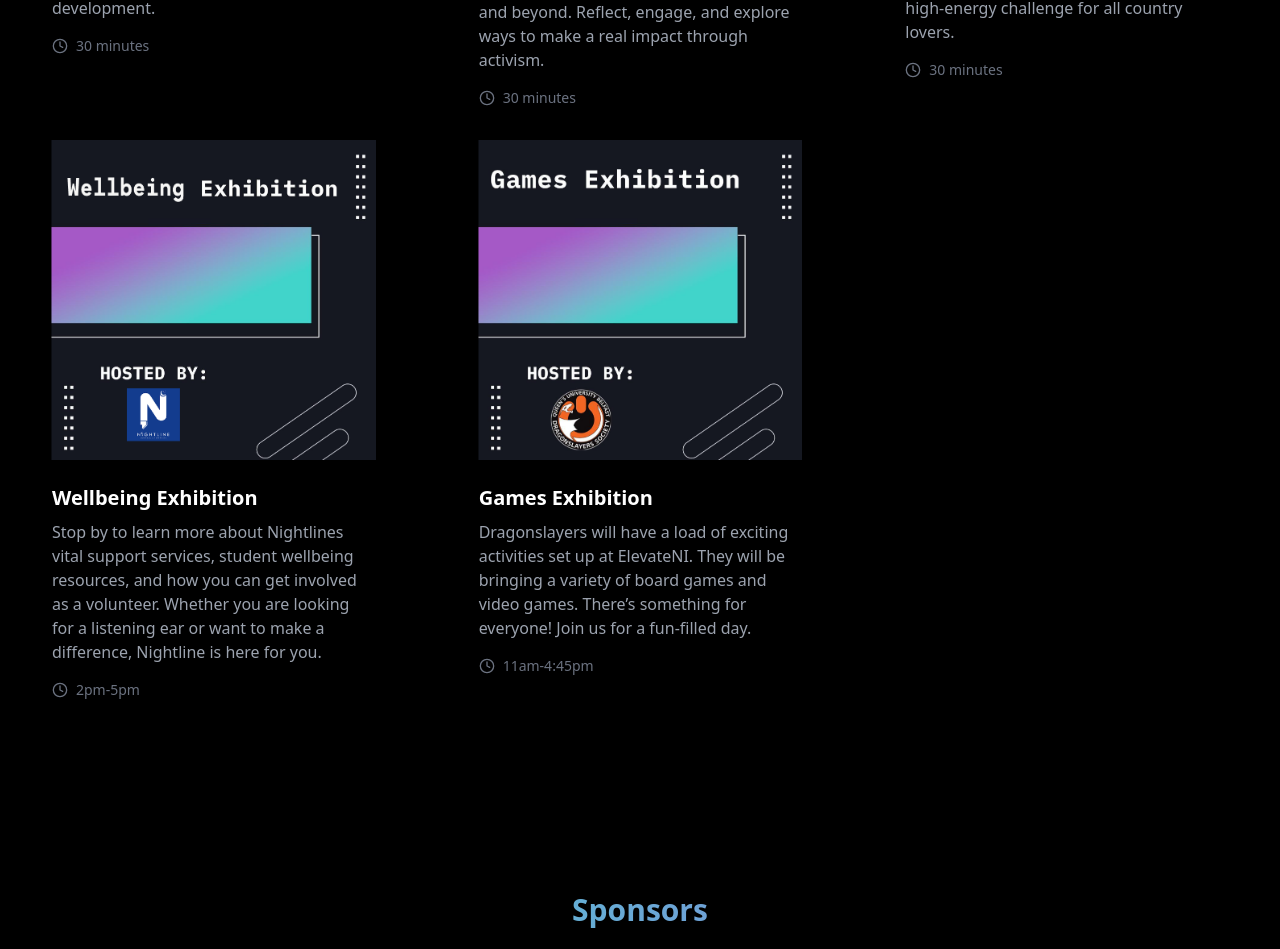
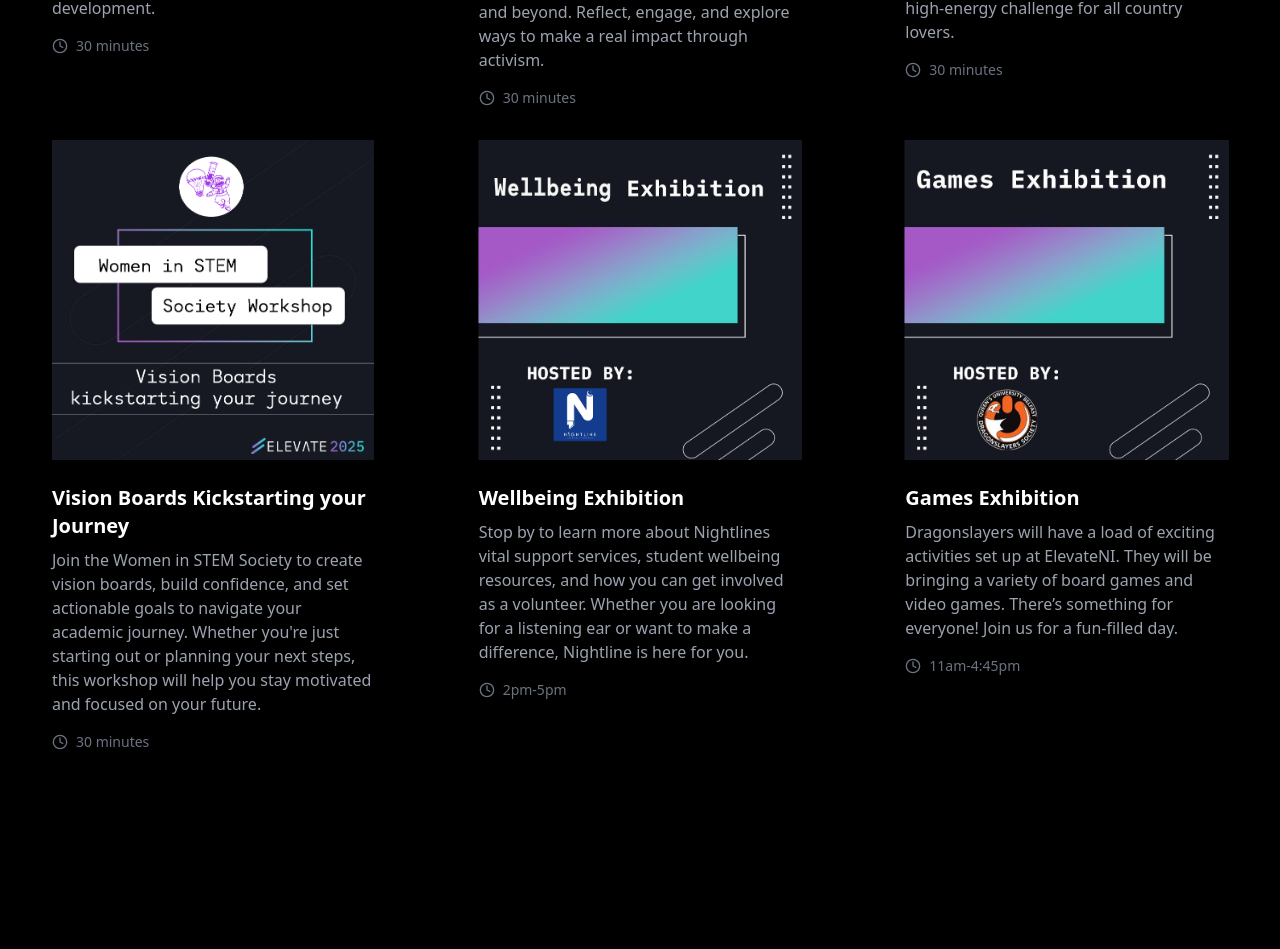
Before and after one commit to elevateni/elevateNI-website, a Next.js app: page / in a window 1280 px wide. Shown: the part 7131-8080 px from the top of the page. Built offline with nearby package versions, Linux system fonts and the light colour scheme.

Commit message:
women in stem workshop

```diff
--- a/app/_components/workshops.jsx
+++ b/app/_components/workshops.jsx
@@ -53,6 +53,14 @@ export function Workshops() {
       duration: "30 minutes",
     },
     {
+      id: 20,
+      title: "Vision Boards Kickstarting your Journey",
+      imageURL: "/images/workshops/womeninstem.png",
+      description:
+        "Join the Women in STEM Society to create vision boards, build confidence, and set actionable goals to navigate your academic journey. Whether you're just starting out or planning your next steps, this workshop will help you stay motivated and focused on your future.",
+      duration: "30 minutes",
+    },
+    {
       id: 7,
       title: "Wellbeing Exhibition",
       imageURL: "/images/workshops/nightline.png",
```
Also changed, not shown: public/images/workshops/womeninstem.png (added).
